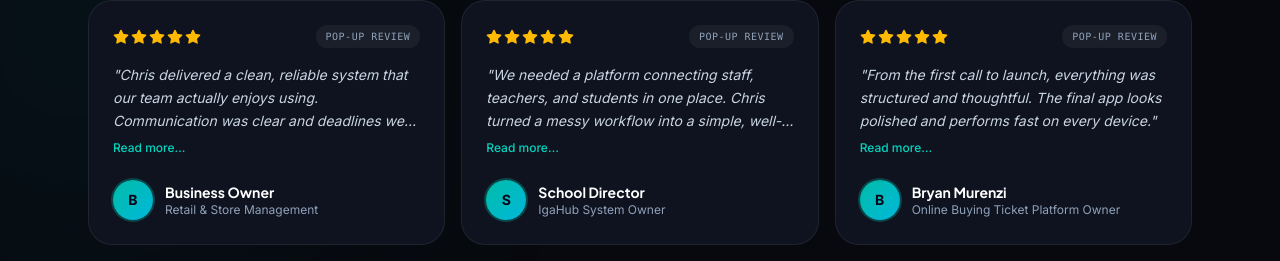
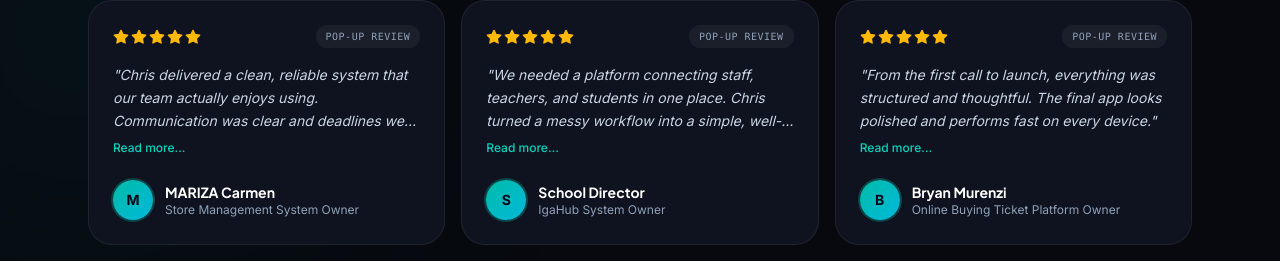
Before and after one commit to mitarichris/Personal-Portifolio, a React (Vite) app: page / in a window 1280 px wide. Shown: the part 7269-7530 px from the top of the page. Built offline with nearby package versions, Linux system fonts and the light colour scheme; no server answers.

Commit message:
Update store management testimonial owner details

```diff
--- a/src/components/Testimonials.tsx
+++ b/src/components/Testimonials.tsx
@@ -6,8 +6,8 @@ const testimonials = [
   {
     quote:
       'Chris delivered a clean, reliable system that our team actually enjoys using. Communication was clear and deadlines were always respected.',
-    name: 'Business Owner',
-    company: 'Retail & Store Management',
+    name: 'MARIZA Carmen',
+    company: 'Store Management System Owner',
   },
   {
     quote:
```
